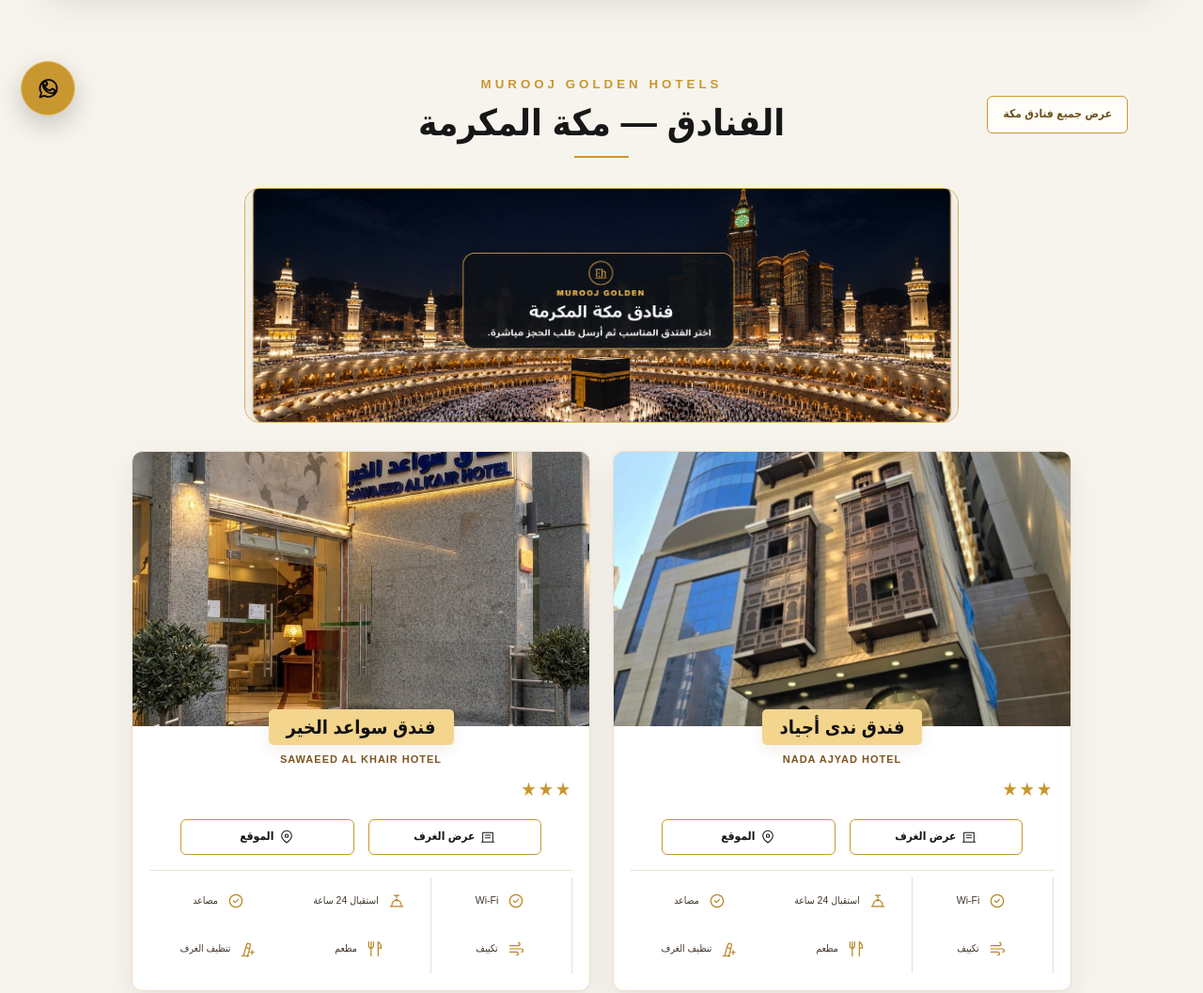
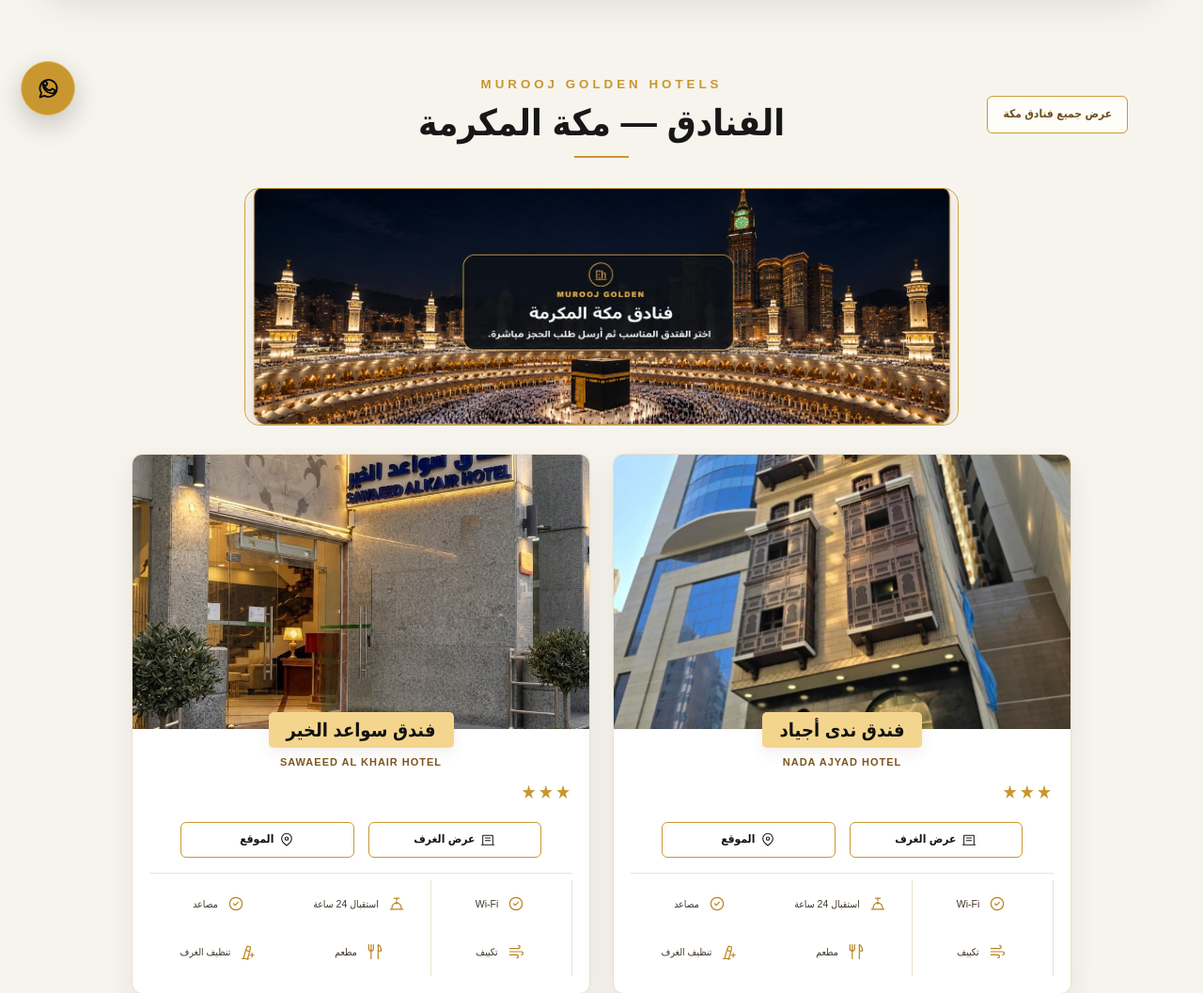
Before and after one commit to Talal-AL438/murooj-golden-b2b, a Flask app: page / in a window 1280 px wide. Shown: the part 655-1712 px from the top of the page at 94% size. Run offline with Flask 3, Linux system fonts and the light colour scheme; data comes from the database, SQL or seed files in the repository; data that the repository does not hold is empty.

Commit message:
Match Makkah frame to image proportions

```diff
--- a/static/landing-refine.css
+++ b/static/landing-refine.css
@@ -911,3 +911,24 @@ header nav>a:not(.nav-notification):hover::after{width:100%!important;inset-inli
   width:calc(100% + 2px)!important;
   height:calc(100% + 2px)!important;
 }
+
+/* Match Makkah card frame exactly to the approved dark image proportions */
+.makkah-feature{
+  width:min(760px,92%)!important;
+  height:auto!important;
+  aspect-ratio:3 / 1!important;
+  min-height:0!important;
+  padding:0!important;
+  border:1px solid rgba(201,151,47,.9)!important;
+  border-radius:16px!important;
+  overflow:hidden!important;
+}
+.makkah-art.photo-hero{
+  position:absolute!important;
+  inset:0!important;
+  width:100%!important;
+  height:100%!important;
+  border-radius:inherit!important;
+  background-size:cover!important;
+  background-position:center!important;
+}
```
